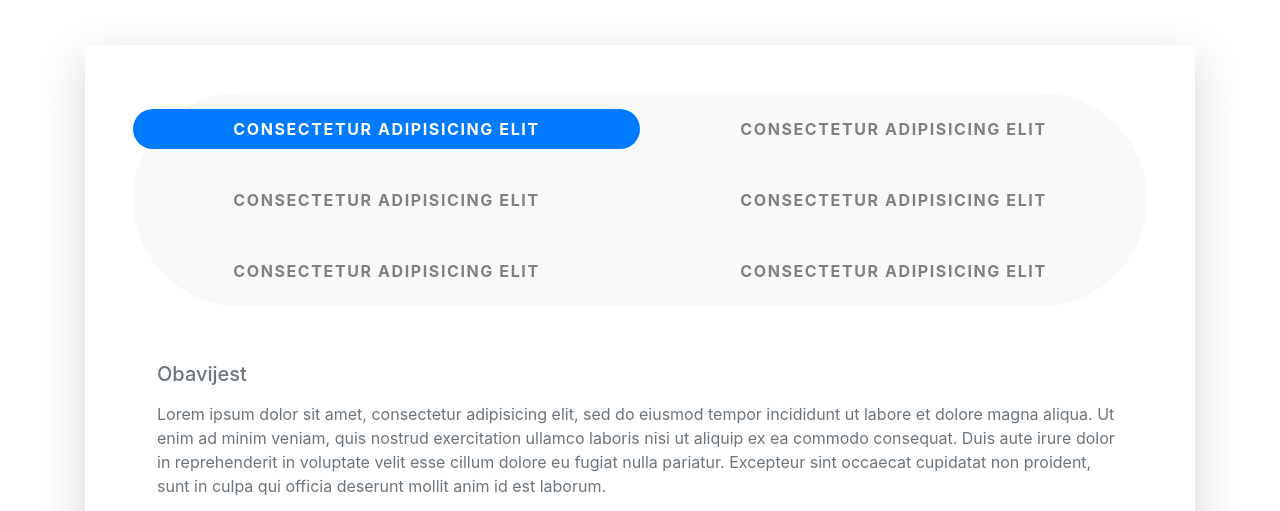
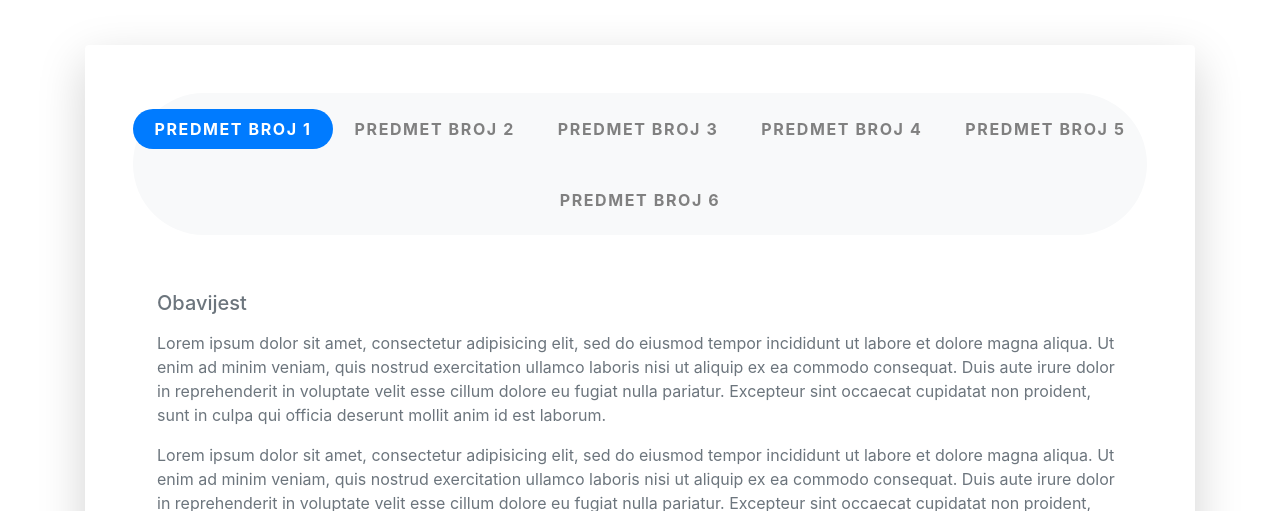
Before and after one commit to IvanFilipovic/Termolab_v1, a plain HTML site: page nastava.html in a window 1280 px wide. Shown: the part 249-760 px from the top of the page. Drawn offline with nearby package versions, Linux system fonts and the light colour scheme.

Commit message:
Druga
Drugi komit

```diff
--- a/nastava.html
+++ b/nastava.html
@@ -57,22 +57,22 @@
             <div class="p-5 bg-white rounded shadow-lg mb-5">
                 <ul id="myTab" role="tablist" class="nav nav-tabs nav-pills flex-column flex-sm-row text-center bg-light border-0 rounded-nav">
                     <li class="nav-item flex-sm-fill py-3">
-                        <a id="home-tab" data-toggle="tab" href="#predmet1" role="tab" aria-controls="predmet1" aria-selected="true" class="nav-link border-0 text-uppercase font-weight-bold active">consectetur adipisicing elit</a>
+                        <a id="home-tab" data-toggle="tab" href="#predmet1" role="tab" aria-controls="predmet1" aria-selected="true" class="nav-link border-0 text-uppercase font-weight-bold active">Predmet broj 1</a>
                     </li>
                     <li class="nav-item flex-sm-fill py-3">
-                        <a id="profile-tab" data-toggle="tab" href="#predmet2" role="tab" aria-controls="predmet2" aria-selected="false" class="nav-link border-0 text-uppercase font-weight-bold">consectetur adipisicing elit</a>
+                        <a id="profile-tab" data-toggle="tab" href="#predmet2" role="tab" aria-controls="predmet2" aria-selected="false" class="nav-link border-0 text-uppercase font-weight-bold">Predmet broj 2</a>
                     </li>
                     <li class="nav-item flex-sm-fill py-3">
-                        <a id="contact-tab" data-toggle="tab" href="#predmet3" role="tab" aria-controls="predmet3" aria-selected="false" class="nav-link border-0 text-uppercase font-weight-bold">consectetur adipisicing elit</a>
+                        <a id="contact-tab" data-toggle="tab" href="#predmet3" role="tab" aria-controls="predmet3" aria-selected="false" class="nav-link border-0 text-uppercase font-weight-bold">Predmet broj 3</a>
                     </li>
                     <li class="nav-item flex-sm-fill py-3">
-                        <a id="contact-tab" data-toggle="tab" href="#predmet4" role="tab" aria-controls="predmet4" aria-selected="false" class="nav-link border-0 text-uppercase font-weight-bold">consectetur adipisicing elit</a>
+                        <a id="contact-tab" data-toggle="tab" href="#predmet4" role="tab" aria-controls="predmet4" aria-selected="false" class="nav-link border-0 text-uppercase font-weight-bold">Predmet broj 4</a>
                     </li>
                     <li class="nav-item flex-sm-fill py-3">
-                        <a id="contact-tab" data-toggle="tab" href="#predmet5" role="tab" aria-controls="predmet5" aria-selected="false" class="nav-link border-0 text-uppercase font-weight-bold">consectetur adipisicing elit</a>
+                        <a id="contact-tab" data-toggle="tab" href="#predmet5" role="tab" aria-controls="predmet5" aria-selected="false" class="nav-link border-0 text-uppercase font-weight-bold">Predmet broj 5</a>
                     </li>
                     <li class="nav-item flex-sm-fill py-3">
-                        <a id="contact-tab" data-toggle="tab" href="#predmet6" role="tab" aria-controls="predmet6" aria-selected="false" class="nav-link border-0 text-uppercase font-weight-bold">consectetur adipisicing elit</a>
+                        <a id="contact-tab" data-toggle="tab" href="#predmet6" role="tab" aria-controls="predmet6" aria-selected="false" class="nav-link border-0 text-uppercase font-weight-bold">Predmet broj 6</a>
                     </li>
                 </ul>
                 <div id="myTabContent" class="tab-content">
```
